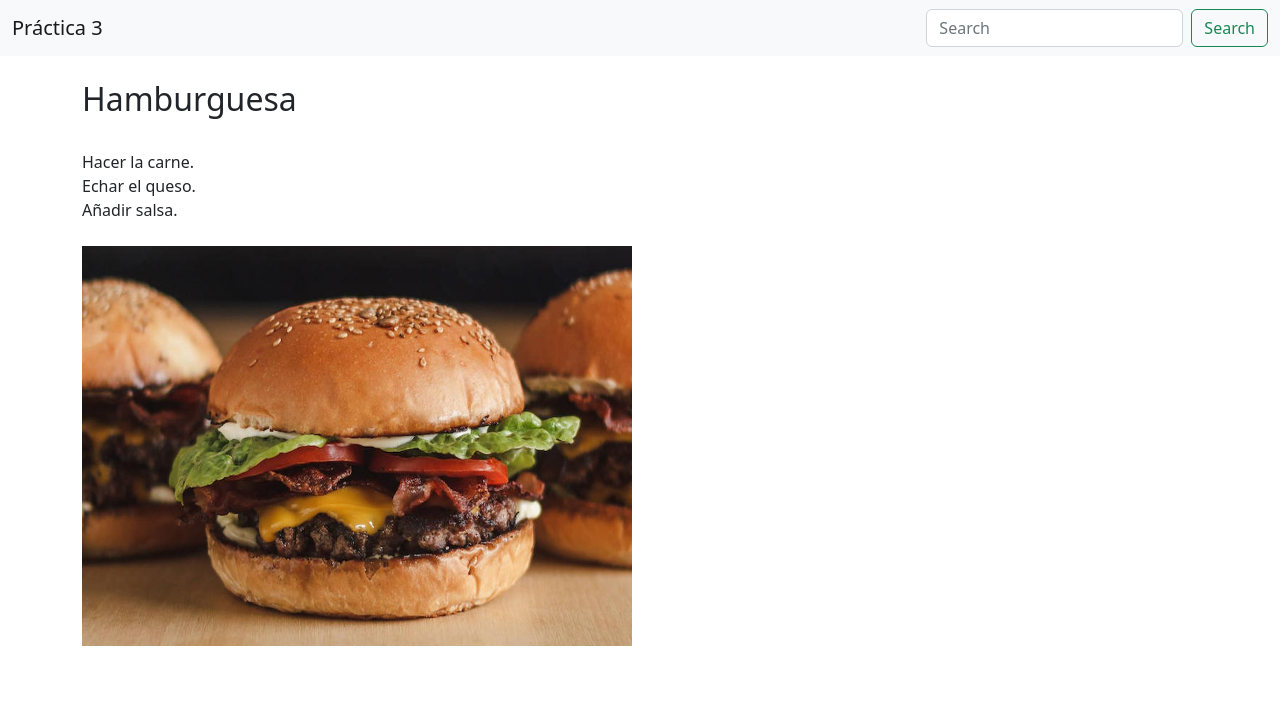
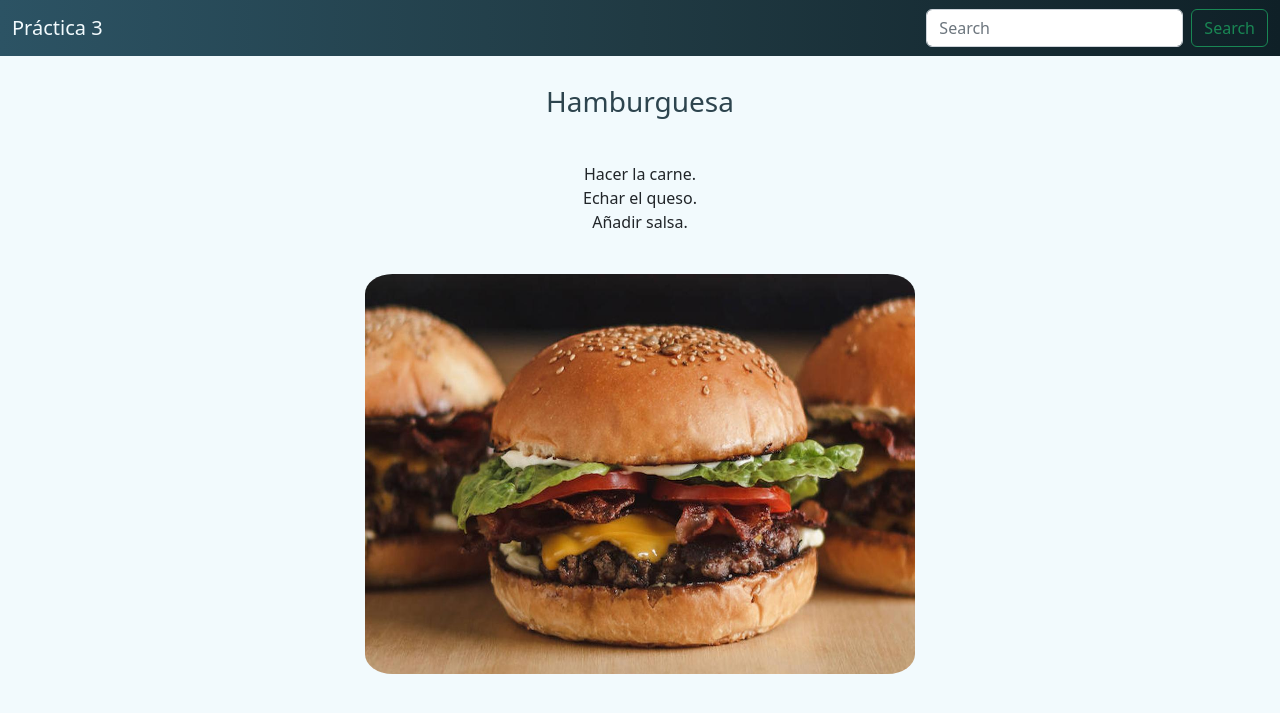
Before and after one commit to Trajano1999/6-DGIIM, a Django app: page /receta/8/ in a window 1280 px wide. Shown: the top 713 px of the page. Run offline with Django 4.2, Linux system fonts and the light colour scheme; data comes from the database, SQL or seed files in the repository.

Commit message:
avanzando en la p3.2

```diff
--- /dev/null
+++ b/DAI/P3.2/app/recetas/static/css/base.css
@@ -0,0 +1,19 @@
+.navbar-brand{
+    font-weight: 300;
+    color: rgb(242, 250, 253);
+}
+
+.navbar-brand:hover{
+    font-weight: 450;
+    color: rgb(242, 250, 253);
+}
+
+.navbar.navbar-expand-lg.bg-light{
+    background: #0F2027;  /* fallback for old browsers */
+    background: -webkit-linear-gradient(to right, #2C5364, #203A43, #0F2027);  /* Chrome 10-25, Safari 5.1-6 */
+    background: linear-gradient(to right, #2C5364, #203A43, #0F2027); /* W3C, IE 10+/ Edge, Firefox 16+, Chrome 26+, Opera 12+, Safari 7+ */
+}
+
+body{
+    background-color: rgb(242, 250, 253) !important;
+}
--- /dev/null
+++ b/DAI/P3.2/app/recetas/static/css/detalles.css
@@ -0,0 +1,16 @@
+.div-detalles-comida{
+    text-align: center;
+}
+
+.p-detalles-titulo{
+    text-align: center;
+    color: #2d444e;
+    font-weight: 450;
+    font-size: 28px;
+}
+
+.detalles-imagen{
+    width: 550px;
+    height: 400px;
+    border-radius: 5%;
+}
--- a/DAI/P3.2/app/recetas/templates/base.html
+++ b/DAI/P3.2/app/recetas/templates/base.html
@@ -1,3 +1,5 @@
+{% load static %}
+
 <!DOCTYPE html>
 <html lang="en">
 <head>
@@ -5,14 +7,12 @@
 	<meta name="viewport" content="width=device-width, initial-scale=1">
 	<title>Práctica 3</title>
 	<link href="https://cdn.jsdelivr.net/npm/bootstrap@5.2.2/dist/css/bootstrap.min.css" rel="stylesheet" integrity="sha384-Zenh87qX5JnK2Jl0vWa8Ck2rdkQ2Bzep5IDxbcnCeuOxjzrPF/et3URy9Bv1WTRi" crossorigin="anonymous">
+	<link rel="stylesheet" href="{% static 'css/base.css' %}">
 </head>
 <body>
 	<nav class="navbar navbar-expand-lg bg-light">
 		<div class="container-fluid">
 			<a class="navbar-brand" href="/">Práctica 3</a>
-			<button class="navbar-toggler" type="button" data-bs-toggle="collapse" data-bs-target="#navbarSupportedContent" aria-controls="navbarSupportedContent" aria-expanded="false" aria-label="Toggle navigation">
-				<span class="navbar-toggler-icon"></span>
-			</button>
 			<div class="collapse navbar-collapse" id="navbarSupportedContent">
 				<ul class="navbar-nav me-auto mb-2 mb-lg-0">
 				</ul>
--- a/DAI/P3.2/app/recetas/templates/detalles.html
+++ b/DAI/P3.2/app/recetas/templates/detalles.html
@@ -1,9 +1,12 @@
 {% extends 'base.html' %}
 {% block contenido %}
-    <div>
-        <br>
-        <h2>{{receta.nombre}}</h2>
-        <br>{{receta.preparación|linebreaksbr}}
-        <br><br><img src="/{{receta.foto}}" width="550" height="400"><br>
+    {% load static %}
+    <link rel="stylesheet" href="{% static 'css/detalles.css' %}">
+
+
+    <div class="div-detalles-comida">
+        <br><p class="p-detalles-titulo">{{receta.nombre}}</p>
+        <br><p class="p-detalles-receta">{{receta.preparación|linebreaksbr}}</p>
+        <br><img src="/{{receta.foto}}" class="detalles-imagen"><br>
     </div>
 {% endblock %}
```
Also changed, not shown: DAI/P3.2/app/recetas/static/css/index.css (added, +17 -0 lines), DAI/P3.2/app/recetas/templates/index.html (+6 -4 lines).
